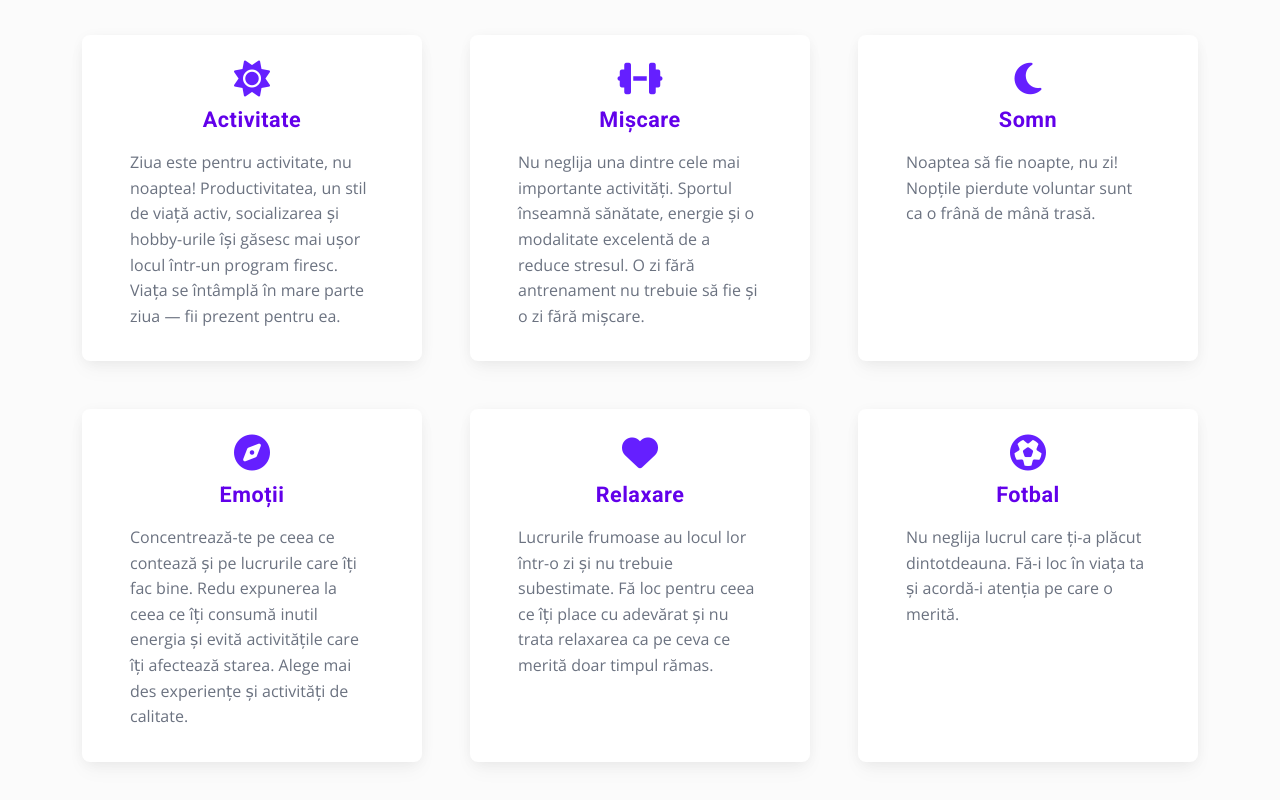
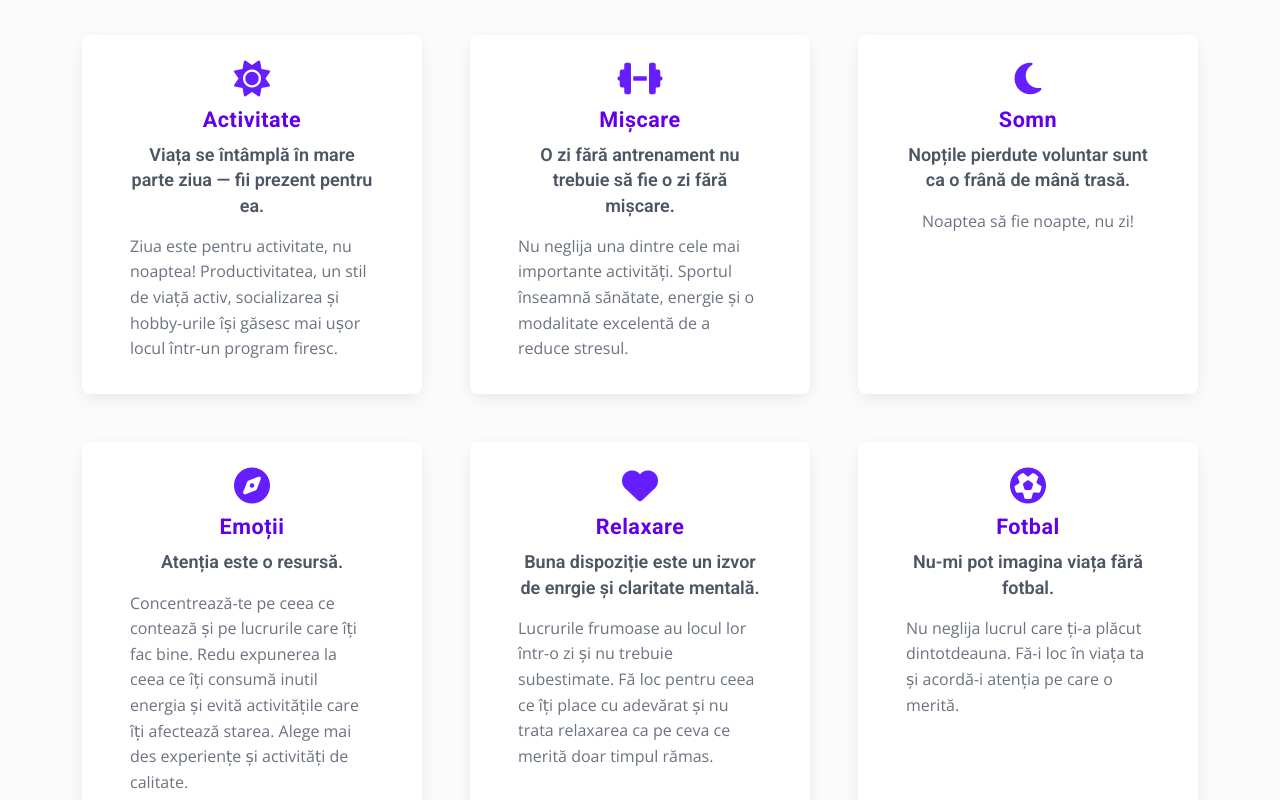
Before and after one commit to catalinbroinas/a-new-chapter, a website: page index.html in a window 1280 px wide. Shown: the part 480-1280 px from the top of the page. Drawn offline with nearby package versions, Linux system fonts and the light colour scheme.

Commit message:
feat(Lifestyle): add card subtitle

```diff
--- a/index.html
+++ b/index.html
@@ -67,11 +67,15 @@
 
                   <h3 class="card-lifestyle__title">Activitate</h3>
 
+                  <p class="card-lifestyle__statement">
+                    Viața se întâmplă în mare parte ziua — fii prezent pentru
+                    ea.
+                  </p>
+
                   <p class="card-lifestyle__text">
                     Ziua este pentru activitate, nu noaptea! Productivitatea, un
                     stil de viață activ, socializarea și hobby-urile își găsesc
-                    mai ușor locul într-un program firesc. Viața se întâmplă în
-                    mare parte ziua — fii prezent pentru ea.
+                    mai ușor locul într-un program firesc.
                   </p>
                 </div>
               </div>
@@ -89,11 +93,14 @@
 
                   <h3 class="card-lifestyle__title">Mișcare</h3>
 
+                  <p class="card-lifestyle__statement">
+                    O zi fără antrenament nu trebuie să fie o zi fără mișcare.
+                  </p>
+
                   <p class="card-lifestyle__text">
                     Nu neglija una dintre cele mai importante activități.
                     Sportul înseamnă sănătate, energie și o modalitate excelentă
-                    de a reduce stresul. O zi fără antrenament nu trebuie să fie
-                    și o zi fără mișcare.
+                    de a reduce stresul.
                   </p>
                 </div>
               </div>
@@ -111,9 +118,12 @@
 
                   <h3 class="card-lifestyle__title">Somn</h3>
 
+                  <p class="card-lifestyle__statement">
+                    Nopțile pierdute voluntar sunt ca o frână de mână trasă.
+                  </p>
+
                   <p class="card-lifestyle__text">
-                    Noaptea să fie noapte, nu zi! Nopțile pierdute voluntar sunt
-                    ca o frână de mână trasă.
+                    Noaptea să fie noapte, nu zi!
                   </p>
                 </div>
               </div>
@@ -130,6 +140,10 @@
                   ></i>
 
                   <h3 class="card-lifestyle__title">Emoții</h3>
+
+                  <p class="card-lifestyle__statement">
+                    Atenția este o resursă.
+                  </p>
 
                   <p class="card-lifestyle__text">
                     Concentrează-te pe ceea ce contează și pe lucrurile care îți
@@ -153,6 +167,11 @@
 
                   <h3 class="card-lifestyle__title">Relaxare</h3>
 
+                  <p class="card-lifestyle__statement">
+                    Buna dispoziție este un izvor de enrgie și claritate
+                    mentală.
+                  </p>
+
                   <p class="card-lifestyle__text">
                     Lucrurile frumoase au locul lor într-o zi și nu trebuie
                     subestimate. Fă loc pentru ceea ce îți place cu adevărat și
@@ -173,6 +192,10 @@
                   ></i>
 
                   <h3 class="card-lifestyle__title">Fotbal</h3>
+
+                  <p class="card-lifestyle__statement">
+                    Nu-mi pot imagina viața fără fotbal.
+                  </p>
 
                   <p class="card-lifestyle__text">
                     Nu neglija lucrul care ți-a plăcut dintotdeauna. Fă-i loc în
--- a/src/scss/components/_cards.scss
+++ b/src/scss/components/_cards.scss
@@ -22,6 +22,12 @@
   &__title {
     @include title($size: 1.35rem, $color: $text-accent);
     letter-spacing: 0.5px;
+    margin-bottom: 0;
+  }
+
+  &__statement {
+    @include subtitle($size: 1.125rem, $color: $text-secondary);
+    text-align: center;
     margin-bottom: 0.5rem;
   }
 
```
Also changed, not shown: dist/css/style.css, 1 other file.
